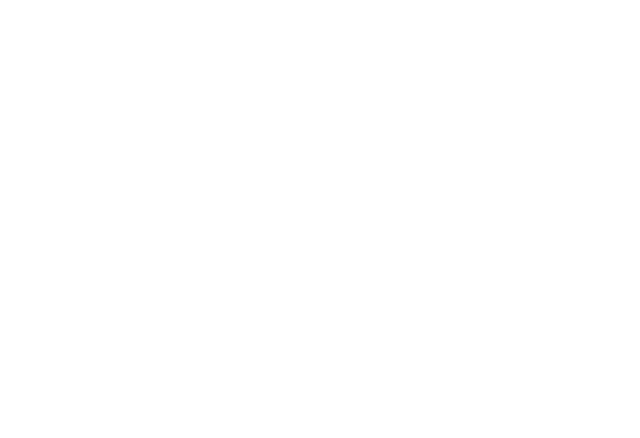
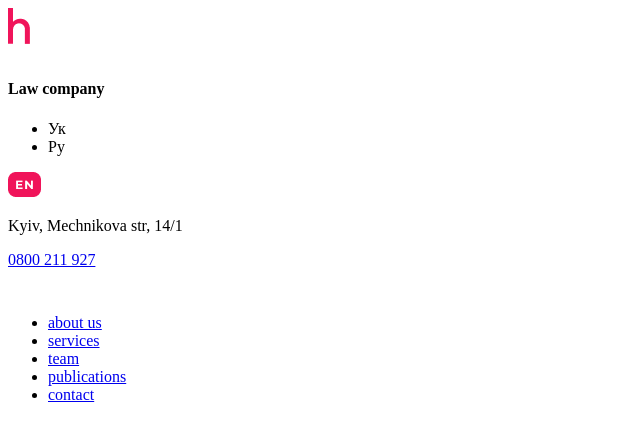
Before and after one commit to dianakoliada/hw_11, a plain HTML site: page hw_11/index.html in a window 1280 px wide. Shown: the whole page, without its empty margins (0-640 px from the left). Drawn offline with Linux system fonts and the light colour scheme.

Commit message:
created top block og header with logo and navigation in index.html

```diff
--- a/hw_11/index.html
+++ b/hw_11/index.html
@@ -7,6 +7,71 @@
     <title>Diana`s project</title>
 </head>
 <body>
-
+    <div class="wrapper">  <!--для задания общей ширины всего макета-->
+        <header class="header">
+            <div class="header__block"> <!--будет флекс space-between-->
+                <div class="header__logo">
+                    <img src="imgs/header/logo.png" alt="company_logo">
+                    <h4 class="header__name">
+                        Law company  <!--сделать все буквы заглавными-->
+                    </h4>
+                </div>
+                <div class="header__nav"> <!--будет флекс row-->
+                    <div class="nav">
+                        <ul class="nav__lang">
+                            <li class="lang__item">
+                                Ук
+                            </li>
+                            <li class="lang__item">
+                                Ру
+                            </li>
+                        </ul>
+                        <img src="imgs/header/lang.png" alt="lang" class="lang__pic">
+                    </div>
+                    <div class="nav__contacts">
+                        <div class="dot__separator"></div> <!--точка разделения-->
+                        <p class="nav__title">
+                            Kyiv, Mechnikova str, 14/1
+                        </p>
+                        <div class="dot__separator"></div> <!--точка разделения-->
+                        <a href="tel:+0800211927" class="nav__title--strong"> <!--выделяю жирным шр.-->
+                            0800 211 927
+                        </a>
+                        <div class="dot__separator"></div> <!--точка разделения-->
+                        <img src="imgs/header/fb.png" alt="fb_logo">
+                    </div>
+                </div>
+                <div class="menu">
+                    <ul class="menu__list">
+                        <li class="menu__item">
+                            <a href="#" class="menu__link">
+                                about us
+                            </a>
+                        </li>
+                        <li class="menu__item">
+                            <a href="#" class="menu__link">
+                                services
+                            </a>
+                        </li>
+                        <li class="menu__item">
+                            <a href="#" class="menu__link">
+                                team
+                            </a>
+                        </li>
+                        <li class="menu__item">
+                            <a href="#" class="menu__link">
+                                publications
+                            </a>
+                        </li>
+                        <li class="menu__item">
+                            <a href="#" class="menu__link">
+                                contact
+                            </a>
+                        </li>
+                    </ul>
+                </div>
+            </div> <!--end header__block /будет флекс space-between-->
+        </header>
+    </div>
 </body>
 </html>
```
